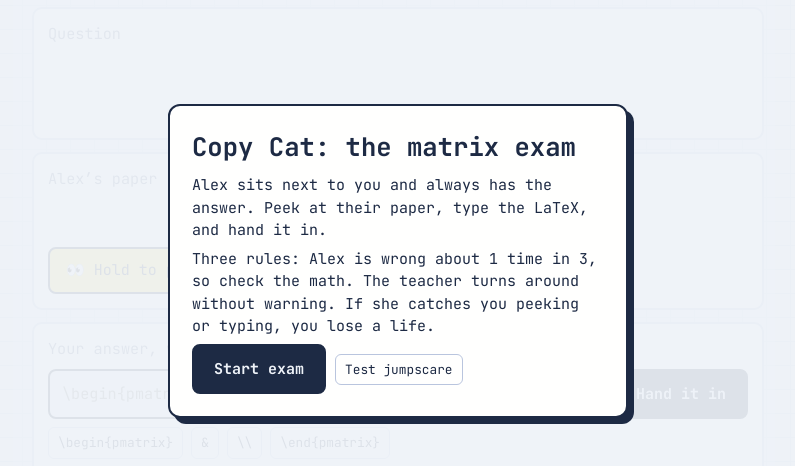
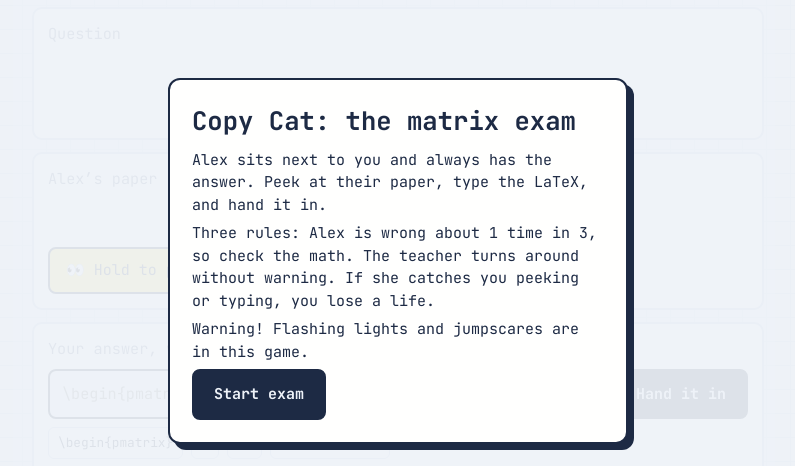
Before and after one commit to simondelvillar/copy-cat-game, a plain HTML site: page index.html in a window 1280 px wide. Shown: the part 139-605 px from the top of the page, without its empty margins (242-1037 px from the left). Drawn offline with Linux system fonts and the light colour scheme.

Commit message:
Fix messaging

```diff
--- a/index.html
+++ b/index.html
@@ -48,8 +48,9 @@
   <h2>Copy Cat: the matrix exam</h2>
   <p>Alex sits next to you and always has the answer. Peek at their paper, type the LaTeX, and hand it in.</p>
   <p>Three rules: Alex is wrong about 1 time in 3, so check the math. The teacher turns around without warning. If she catches you peeking or typing, you lose a life.</p>
+  <p>Warning! Flashing lights and jumpscares are in this game. </p>
   <button class="go" id="play">Start exam</button>
-  <button class="chip" id="testmeme" type="button">Test jumpscare</button>
+  <button class="chip" id="testmeme" type="button" hidden>Test jumpscare</button>
 </div></div>
 
 <div class="over hide" id="over"><div class="box">
```
